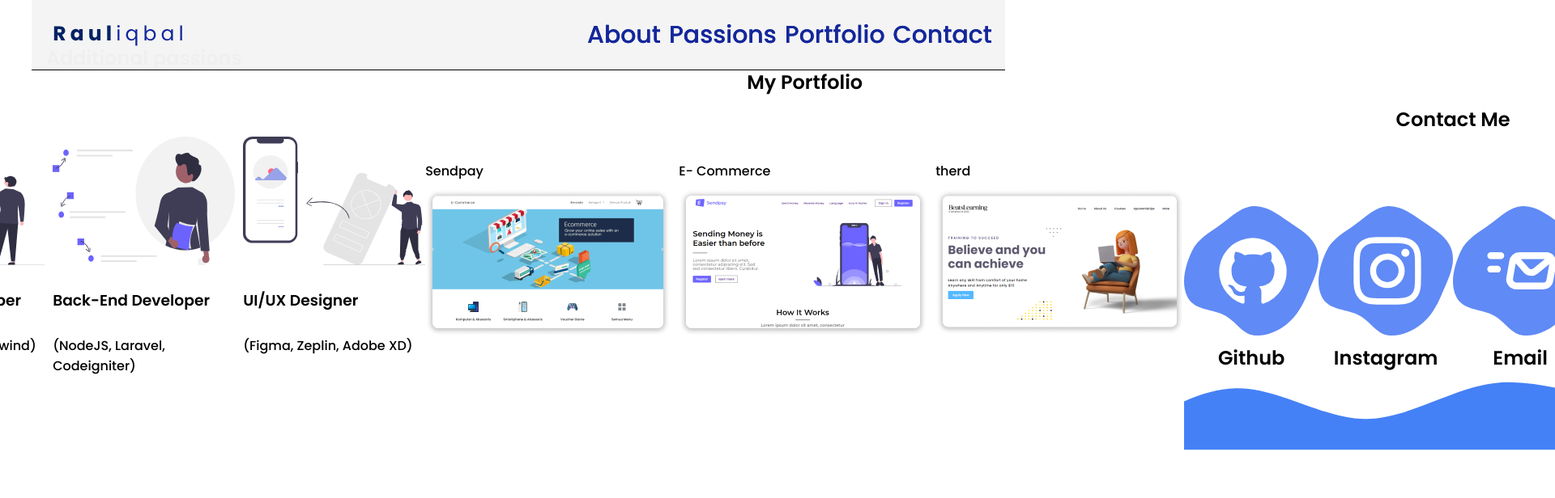
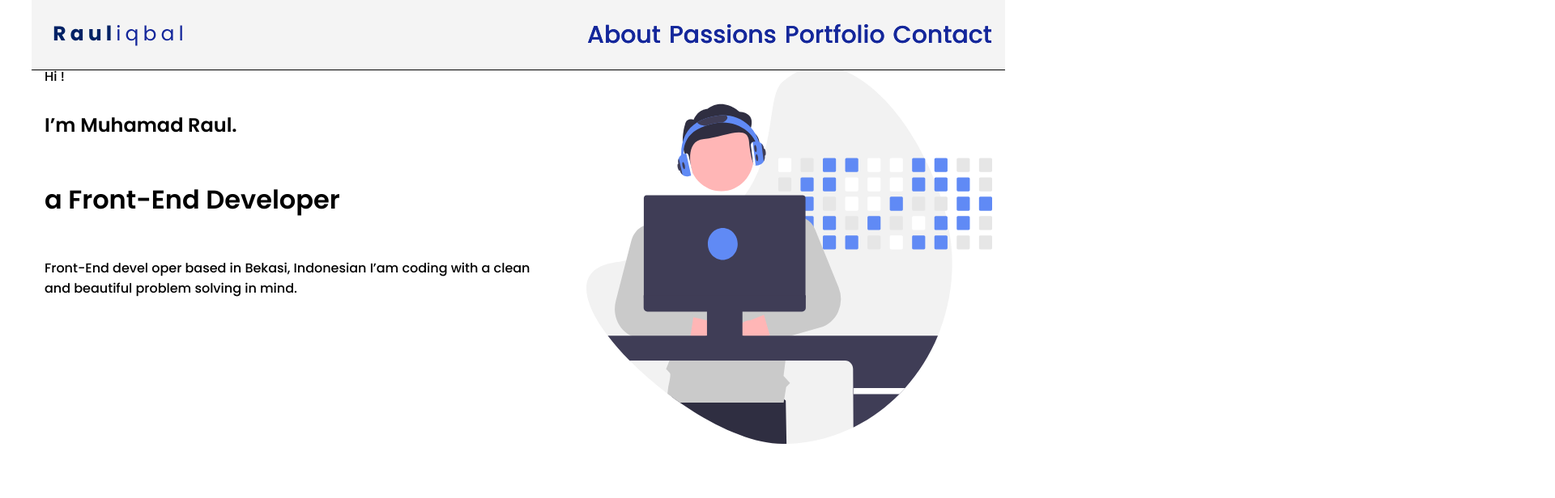
Before and after one commit to yevhenkr/portfolio-second-variant, a React app: page / in a window 1280 px wide. Shown: the top 616 px of the page at 81% size, 1920 px wide, since content can reach past the window. Built offline with nearby package versions, Linux system fonts and the light colour scheme.

Commit message:
refactor: container

```diff
--- a/src/App.tsx
+++ b/src/App.tsx
@@ -22,6 +22,7 @@ export default App;
 
 const AppStyle = styled.div`
     display: flex;
+    flex-direction: column;
     align-items: center;
     justify-content: center;
     font-family: Poppins, sans-serif;
--- a/src/common/components/layout/sections/main/Main.tsx
+++ b/src/common/components/layout/sections/main/Main.tsx
@@ -5,7 +5,7 @@ import {FlexWrapper} from "../../../ui/flexWrapper/FlexWrapper";
 export const Main = () => {
     return (
         <StyledMain id={'Main'}>
-            <FlexWrapper flexDirection={"row"} justify={"center"}>
+            <FlexWrapper flexDirection={"row"} justify={"space-between"} max_width={"1170px"}>
                 <FlexWrapper flexDirection={"column"} max_width={"600px"} width={"100%"}>
                     <StyledSpan>Hi !</StyledSpan>
                     <StyledH2>I’m Muhamad Raul.</StyledH2>
@@ -20,11 +20,14 @@ export const Main = () => {
     );
 };
 
-const StyledMain= styled.main`
+const StyledMain = styled.main`
+    max-width: 1170px;
+    width: 100%;
     padding-bottom: 120px;
     padding-top: 82px;
 `
-const StyledSpan= styled.span``
-const StyledH1= styled.h1``
-const StyledH2= styled.h2``
-const StyledP= styled.p``
+const StyledSpan = styled.span`
+`
+const StyledH1 = styled.h1``
+const StyledH2 = styled.h2``
+const StyledP = styled.p``
```
Lines whose indentation alone changed are shown as unchanged.
